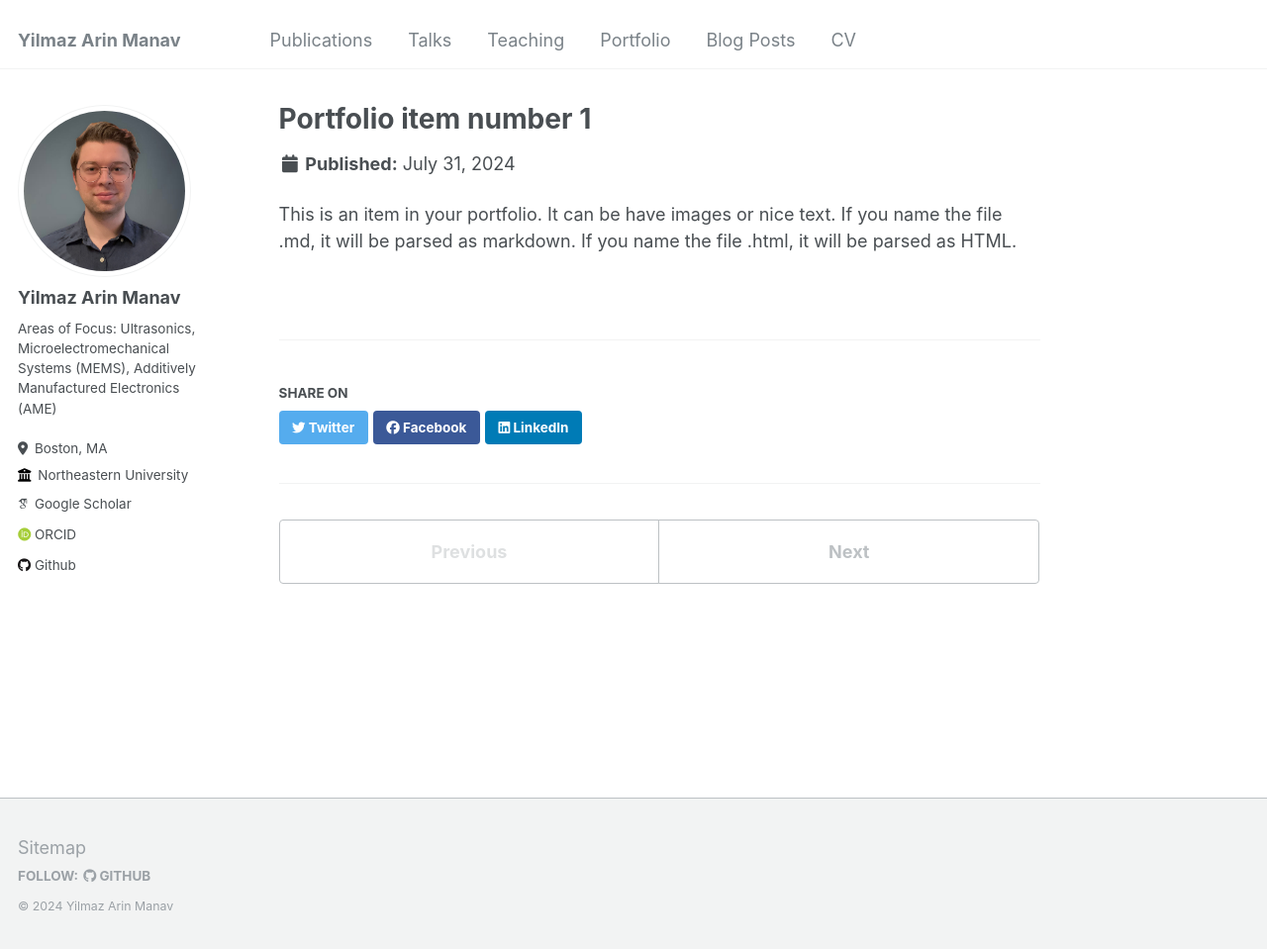
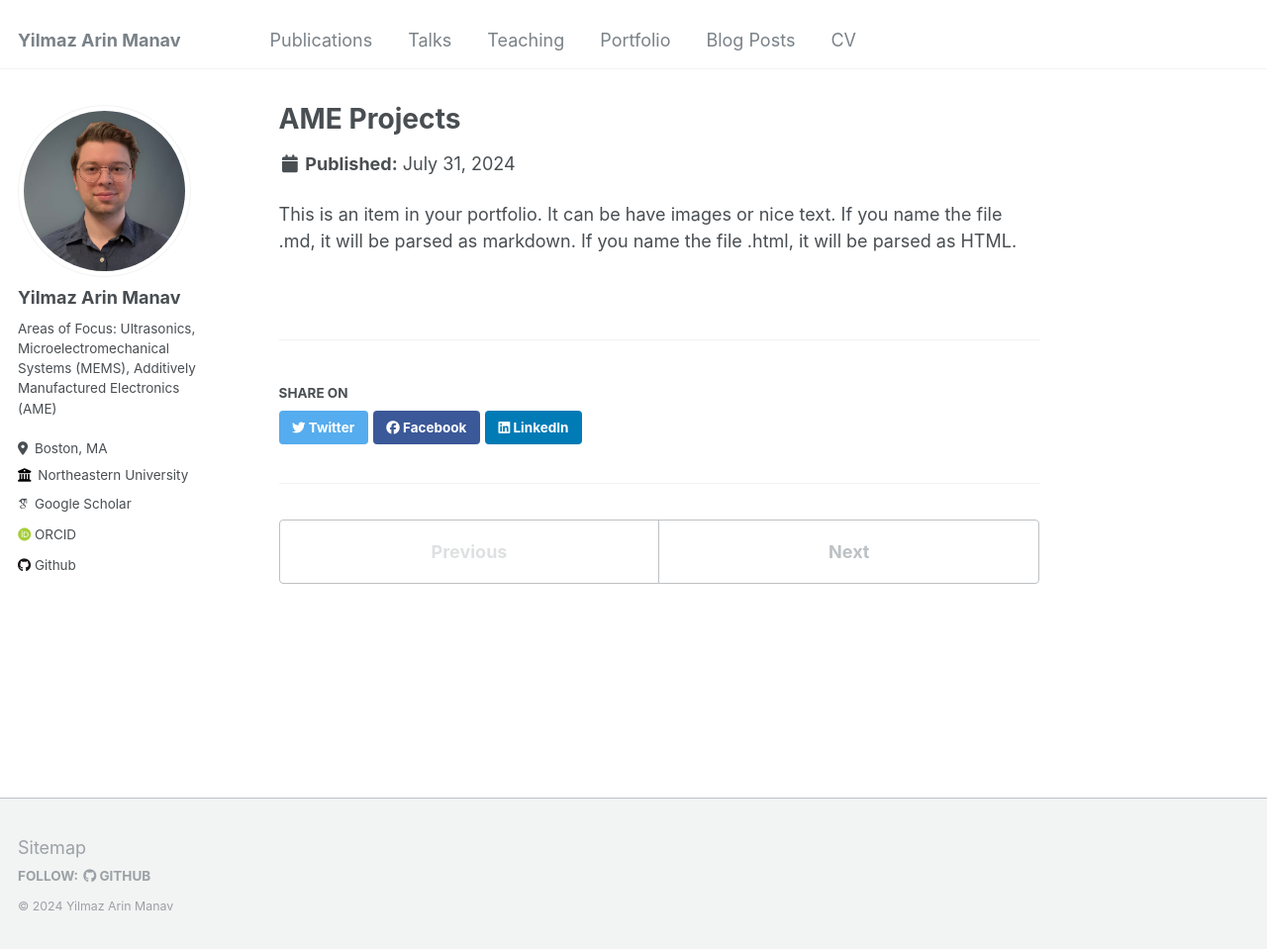
Before and after one commit to arinmanav/arinmanav.github.io, a Jekyll site: the page built from _portfolio/portfolio-1.md, in a window 1280 px wide and 962 px high. Shown: the top 959 px of the window at 99% size. Built offline with Jekyll 4.4.1, drawn with Linux system fonts in a browser that asks for light colours; some web fonts are replaced.

Commit message:
Portfolio updated

```diff
--- a/_portfolio/portfolio-1.md
+++ b/_portfolio/portfolio-1.md
@@ -1,5 +1,5 @@
 ---
-title: "Portfolio item number 1"
+title: "AME Projects"
 excerpt: "Short description of portfolio item number 1<br/><img src='/images/500x300.png'>"
 collection: portfolio
 ---
```
